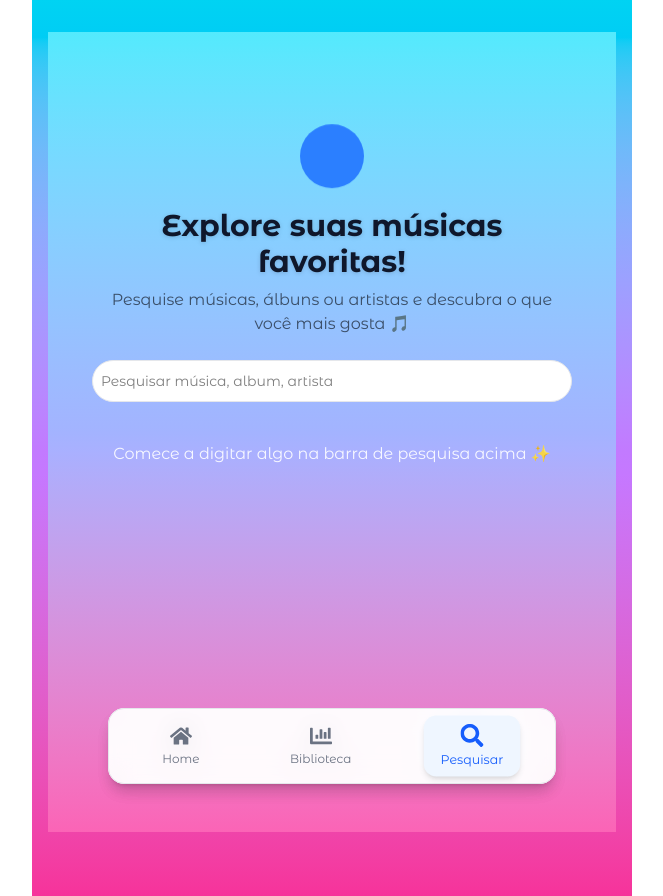
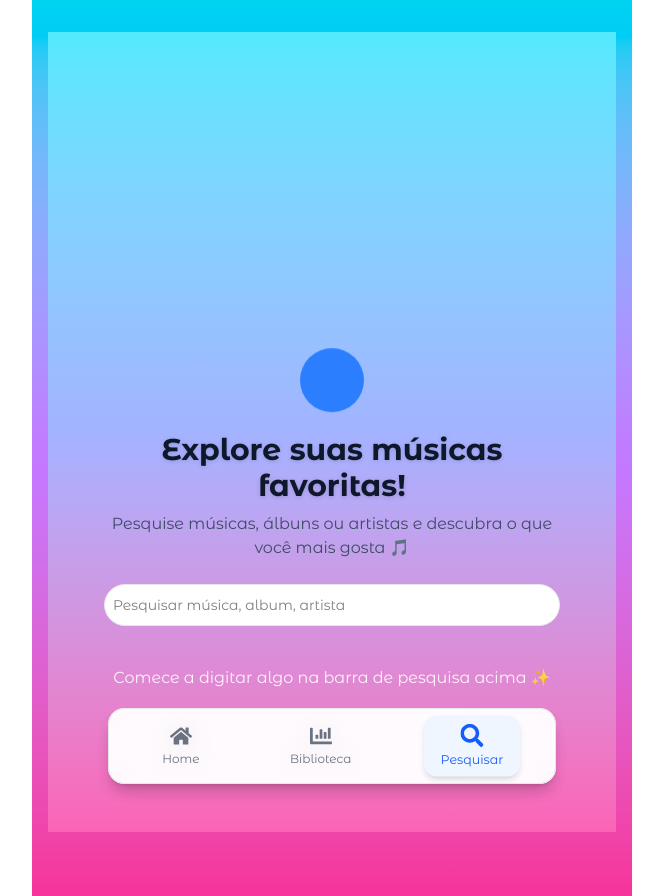
Before and after one commit to g-birocci/react_app_music, a Next.js app in the folder my-next-project/: page /pesquisa in a window 1280 px wide. Shown: the whole page, without its empty margins (308-971 px from the left). Built offline with nearby package versions, Linux system fonts and the light colour scheme; no server answers.

Commit message:
Update pesquisa.js

```diff
--- a/my-next-project/src/pages/pesquisa.js
+++ b/my-next-project/src/pages/pesquisa.js
@@ -61,7 +61,7 @@ export default function Pesquisa() {
     <>
       <Navbar />
       <div className="min-h-screen bg-gradient-to-b from-cyan-300 via-indigo-300 to-pink-400">
-        <div className="max-w-[520px] mx-auto px-5 pt-24 pb-28">
+        <div className="max-w-[520px] mx-auto px-8 pt-80 pb-28">
           {/* Hero */}
           <div className="text-center mb-6">
             <div className="flex justify-center mb-4">
```
